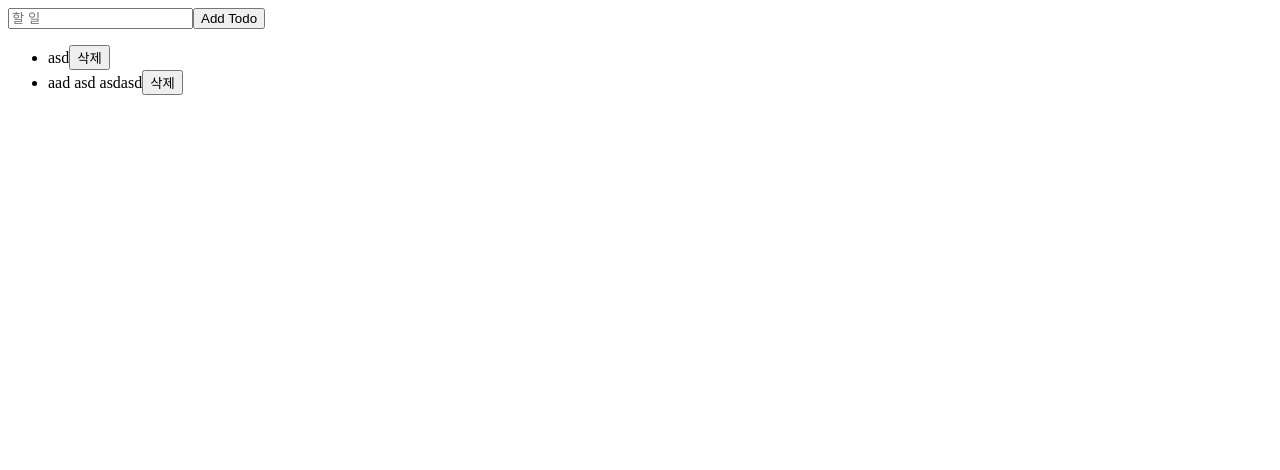
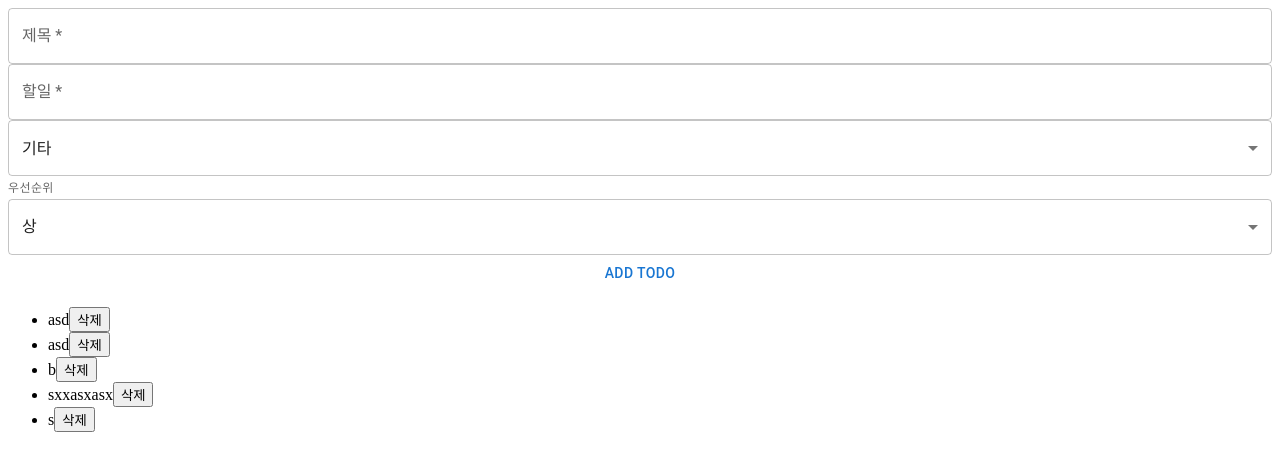
Before and after one commit to ilacilac/kstd-todo, a Next.js app: page / in a window 1280 px wide. Shown: the top 470 px of the page. Built offline with nearby package versions, Linux system fonts and the light colour scheme.

Commit message:
Feat: datepicker 구현준비

```diff
--- a/components/Todo/TodoForm.tsx
+++ b/components/Todo/TodoForm.tsx
@@ -1,26 +1,49 @@
 // components/TodoForm.tsx
 
 import React, { Dispatch, SetStateAction, useState } from "react";
+import {
+  Button,
+  Checkbox,
+  FilledTextFieldProps,
+  FormControl,
+  FormGroup,
+  FormHelperText,
+  Input,
+  MenuItem,
+  OutlinedTextFieldProps,
+  StandardTextFieldProps,
+  TextField,
+  TextFieldVariants,
+} from "@mui/material";
+
+import Select, { SelectChangeEvent } from "@mui/material/Select";
+
+import { createTodoToServer } from "service/todos";
 import { v4 as uuidv4 } from "uuid";
-import { Todo } from "@/types/todo";
+import { Todo } from "../../types/todo";
+
+import dayjs from "dayjs";
+
 type TodoFormProps = {
   todos: Todo[];
   setTodosArray: Dispatch<SetStateAction<Todo[]>>;
 };
 
 const TodoForm: React.FC<TodoFormProps> = ({ todos, setTodosArray }) => {
+  const [title, setTitle] = useState("");
   const [task, setTask] = useState("");
-  const [category, setCategory] = useState("회사");
-  const [startDate, setStartDate] = useState("");
+  const [category, setCategory] = useState("기타");
+  const [startDate, setStartDate] = useState("2022-04-12");
   const [endDate, setEndDate] = useState("");
-  const [priority, setPriority] = useState("중");
-  const [status, setStatus] = useState("대기");
+  const [priority, setPriority] = useState("상");
+  const [status, setStatus] = useState(false);
 
-  const handleSubmit = async (e: React.FormEvent) => {
+  const handleClick = async (e: React.MouseEvent) => {
     e.preventDefault();
 
     const newTodo = {
       id: uuidv4(),
+      title,
       task,
       category,
       startDate,
@@ -29,32 +52,72 @@ const TodoForm: React.FC<TodoFormProps> = ({ todos, setTodosArray }) => {
       status,
     };
 
-    const res = await fetch("/api/todos", {
-      method: "POST",
-      headers: {
-        "Content-Type": "application/json",
-      },
-      body: JSON.stringify(newTodo),
+    if (!title || !task) {
+      alert("제목과 할 일 모두 입력해주세요.");
+      return false;
+    }
+    createTodoToServer(newTodo).then(() => {
+      setTodosArray([...todos, newTodo]);
     });
+  };
 
-    if (res.ok) {
-      // Refresh the current page to see the new todo
-      setTodosArray([...todos, newTodo]);
-      // window.location.reload();
-    }
+  const handleChange = (event: SelectChangeEvent) => {
+    setCategory(event.target.value as string);
   };
 
   return (
-    <form onSubmit={handleSubmit}>
-      <input
+    <FormGroup>
+      <TextField
+        value={title}
+        onChange={(e) => setTitle(e.target.value)}
+        // placeholder="제목을 입력해주세요."
+        required
+        id="title"
+        label="제목"
+      />
+
+      <TextField
         value={task}
         onChange={(e) => setTask(e.target.value)}
-        placeholder="할 일"
+        // placeholder="내용을 입력해주세요."
         required
+        id="task"
+        label="할일"
       />
-      {/* ... Add more input fields for other attributes like category, startDate, etc. */}
-      <button type="submit">Add Todo</button>
-    </form>
+      <Select
+        labelId="category"
+        id="category"
+        value={category}
+        label="카테고리"
+        onChange={(e) => setCategory(e.target.value)}
+      >
+        <MenuItem value={"기타"}>기타</MenuItem>
+        <MenuItem value={"회사"}>회사</MenuItem>
+        <MenuItem value={"취미"}>취미</MenuItem>
+      </Select>
+      <FormHelperText>우선순위</FormHelperText>
+      <Select
+        labelId="priority"
+        id="priority"
+        value={priority}
+        label="우선순위"
+        onChange={(e) => setPriority(e.target.value)}
+      >
+        <MenuItem value={"상"}>상</MenuItem>
+        <MenuItem value={"중"}>중</MenuItem>
+        <MenuItem value={"하"}>하</MenuItem>
+      </Select>
+
+      {/* <Checkbox
+        aria-label="완료"
+        checked={status}
+        onChange={(e) => setStatus(e.target.checked)}
+      /> */}
+
+      <Button onClick={handleClick} type="submit">
+        Add Todo
+      </Button>
+    </FormGroup>
   );
 };
 
--- a/data/todos.json
+++ b/data/todos.json
@@ -1 +1,49 @@
-[{"id":"fd88175e-b80a-4720-8225-147f0eaa33f0","task":"asd","category":"회사","startDate":"","endDate":"","priority":"중","status":"대기"},{"id":"c17276dc-3cfa-4782-9c4c-09fe4a993550","task":"aad asd asdasd","category":"회사","startDate":"","endDate":"","priority":"중","status":"대기"}]
+[
+  {
+    "id": "fd88175e-b80a-4720-8225-147f0eaa33f0",
+    "task": "asd",
+    "category": "회사",
+    "startDate": "",
+    "endDate": "",
+    "priority": "중",
+    "status": "대기"
+  },
+  {
+    "id": "b0a5da6e-b4b8-4cfe-9b36-302e656d8e8a",
+    "task": "asd",
+    "category": "회사",
+    "startDate": "",
+    "endDate": "",
+    "priority": "중",
+    "status": "대기"
+  },
+  {
+    "id": "0de90211-8c3c-45eb-87ee-810855ae4e9d",
+    "task": "b",
+    "category": "회사",
+    "startDate": "",
+    "endDate": "",
+    "priority": "중",
+    "status": "대기"
+  },
+  {
+    "id": "50925a1a-5415-4397-879f-d2f9fd385480",
+    "title": "sds",
+    "task": "sxxasxasx",
+    "category": "취미",
+    "startDate": "2022-04-12",
+    "endDate": "",
+    "priority": "중",
+    "status": false
+  },
+  {
+    "id": "88406261-fb1b-4789-b817-65cf98046afa",
+    "title": "asd",
+    "task": "s",
+    "category": "회사",
+    "startDate": "2022-04-12",
+    "endDate": "",
+    "priority": "중",
+    "status": false
+  }
+]
--- a/service/todos.ts
+++ b/service/todos.ts
@@ -10,3 +10,7 @@ export const getTodosFromServer = async () => {
 export const deleteTodoFromServer = async (id: string) => {
   await axios.delete(`http://localhost:3000/api/todo/${id}`);
 };
+
+export const createTodoToServer = async (newTodo: Todo) => {
+  await axios.post("http://localhost:3000/api/todos", newTodo);
+};
--- a/types/todo.d.ts
+++ b/types/todo.d.ts
@@ -1,9 +1,10 @@
 export type Todo = {
   id: string;
+  title: string;
   category: string;
   task: string;
   startDate: string;
   endDate: string;
   priority: string;
-  status: string;
+  status: boolean;
 };
```
Also changed, not shown: package.json (+7 -1 lines), 1 other file (tests, documents, lock files or other folders).
